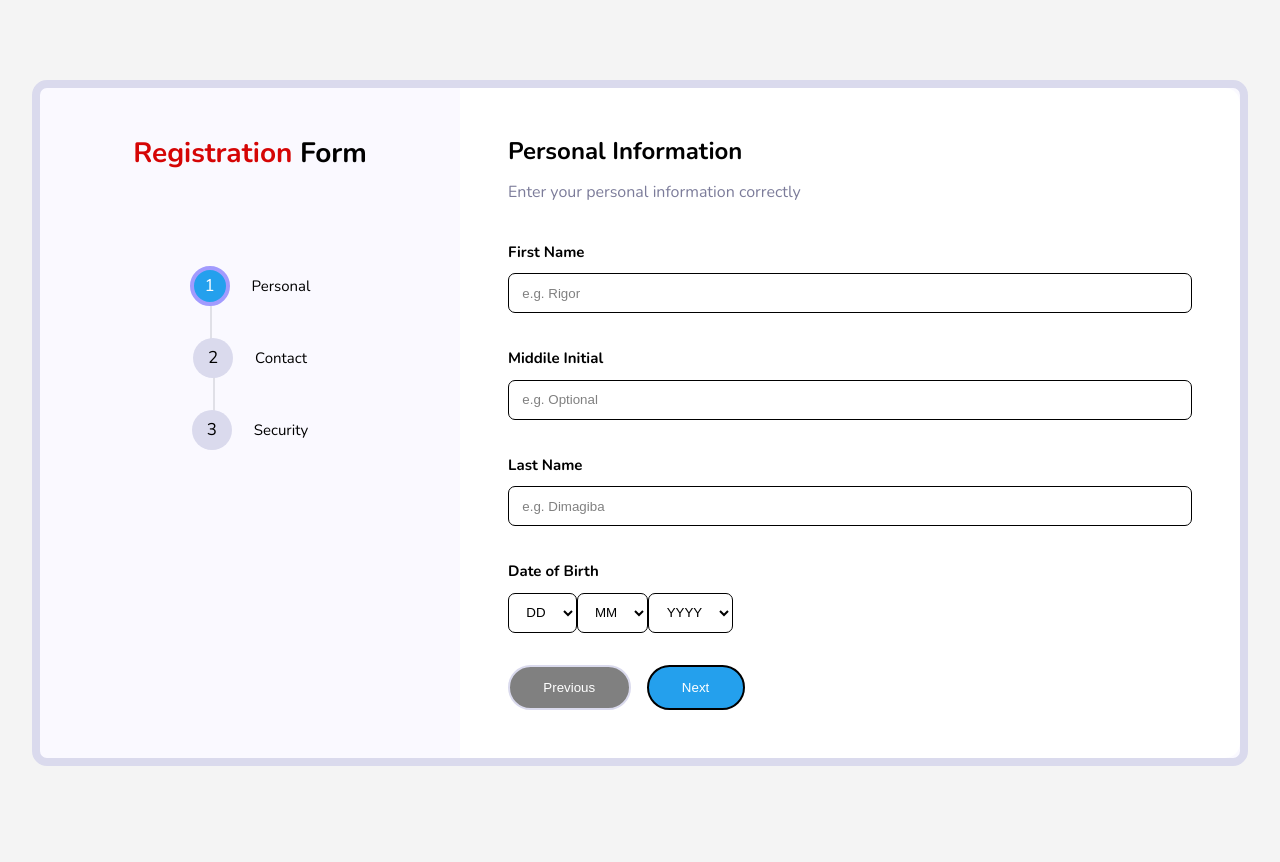
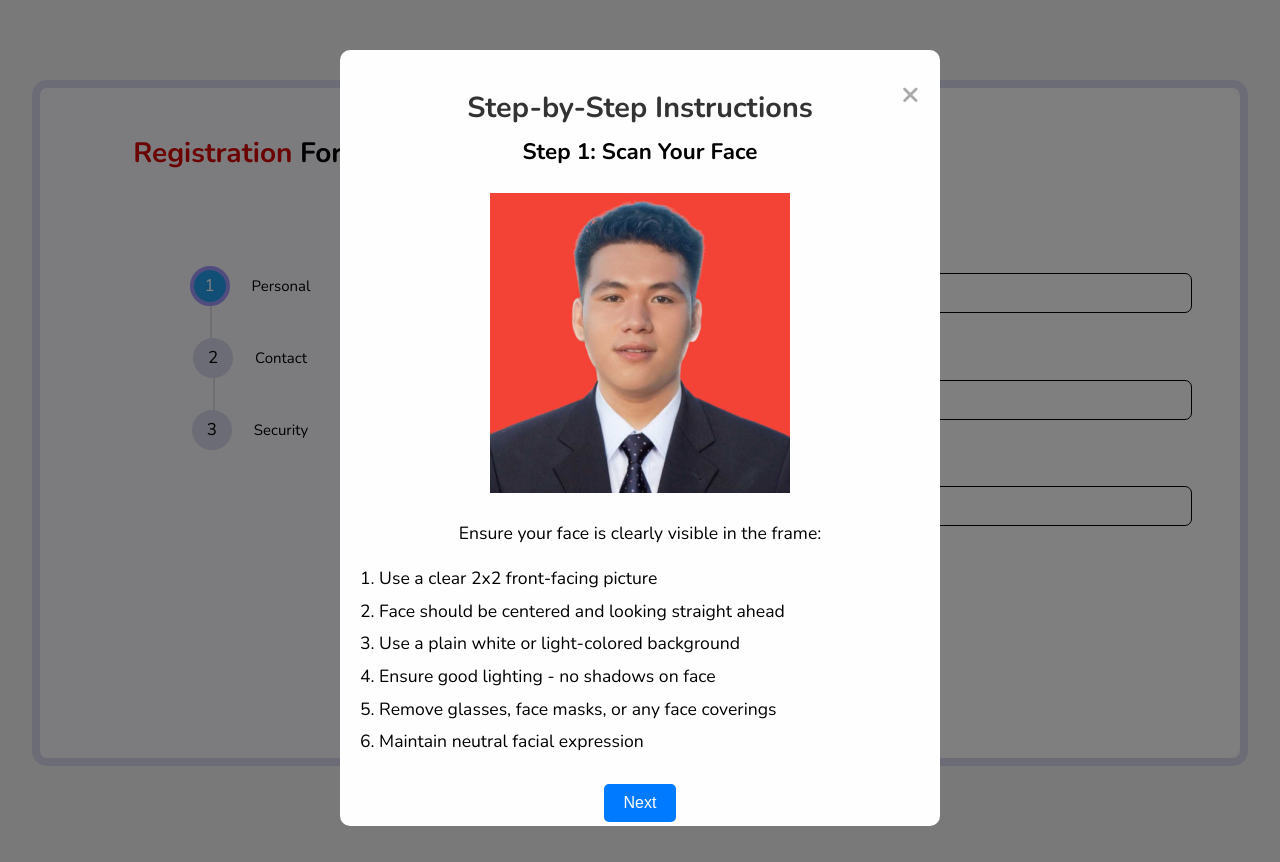
Before and after one commit to vaniii07/face-recognition, a Flask app: page /register in a window 1280 px wide. Run offline with Flask 3, Linux system fonts and the light colour scheme.

Commit message:
new changes on the ui

```diff
--- a/app/templates/index.html
+++ b/app/templates/index.html
@@ -816,7 +816,7 @@
                                             try {
                                               const date = new Date(`2000-01-01 ${record.time_out}`);
                                               if (isNaN(date.getTime())) {
-                                                return 'Not yet timeout';
+                                                return 'Exit not recorded';
                                               }
                                               return date.toLocaleTimeString('en-US', {
                                                 hour: 'numeric',
@@ -824,9 +824,9 @@
                                                 hour12: true
                                               });
                                             } catch (e) {
-                                              return 'Not yet timeout';
+                                              return 'Exit not recorded';
                                             }
-                                          })() : 'Not yet timeout';
+                                          })() : 'Exit not recorded';
 
                                           const row = `
                                             <tr>
--- a/app/templates/registration_form.html
+++ b/app/templates/registration_form.html
@@ -19,22 +19,68 @@
         left: 0;
         top: 0;
         width: 100%;
-        height: 100%;
+        height: 100vh;
         background-color: rgba(0,0,0,0.5);
         animation: fadeIn 0.3s ease-in-out;
+        display: flex;
+        align-items: flex-start;
+        justify-content: center;
+        overflow-y: auto;
       }
 
       .modal-content {
         background-color: #fefefe;
-        margin: 5% auto;
-        padding: 30px;
+        padding-top: 25px;
         border-radius: 10px;
-        width: 90%;
+        width: 95%;
         max-width: 600px;
+        max-height: 90vh;
+        overflow-y: auto;
         text-align: center;
         position: relative;
         animation: slideIn 0.3s ease-in-out;
+        margin: 50px auto;
+        transform: translateY(0);
       }
+
+      .modal-content img {
+        width: 100%;
+        max-width: 300px;
+        height: auto;
+        margin: 15px 0;
+      }
+
+      .modal-content h2 {
+        margin: 15px 0;
+        font-size: 1.8em;
+      }
+
+      .modal-content h3 {
+        margin: 12px 0;
+        font-size: 1.4em;
+      }
+
+      .modal-content p {
+        margin: 12px 0;
+        line-height: 1.5;
+        font-size: 1.1em;
+      }
+
+      .modal-content button {
+        margin: 10px 5px;
+      }
+
+      .modal-content ul {
+        margin: 10px 0;
+        padding-left: 20px;
+      }
+
+      .modal-content li {
+        margin: 8px 0;
+        line-height: 1.4;
+        font-size: 1.1em;
+      }
+
       .modal-btn {
         background-color: #4CAF50; /* Green background */
         color: white; /* White text */
@@ -111,12 +157,12 @@
 
       @keyframes slideIn {
         from {
-          transform: translateY(-100px);
           opacity: 0;
+          transform: translateY(-30px);
         }
         to {
+          opacity: 1;
           transform: translateY(0);
-          opacity: 1;
         }
       }
 
@@ -134,6 +180,12 @@
       .btn-instructions:hover {
         background-color: #0056b3; /* Darker blue on hover */
         transform: scale(1.05); /* Slightly enlarge on hover */
+      }
+
+      @media screen and (max-height: 600px) {
+        .modal-content {
+          margin: 30px auto;
+        }
       }
     </style>
   </head>
@@ -180,7 +232,7 @@
                 <input
                   type="text"
                   name="first_name"
-                  placeholder="e.g. Rigor"
+                  placeholder="First Name"
                   required
                 />
               </div>
@@ -189,7 +241,7 @@
                 <input
                   type="text"
                   name="middle_initial"
-                  placeholder="e.g. Optional"
+                  placeholder="Optional"
                 />
               </div>
               <div>
@@ -197,7 +249,7 @@
                 <input
                   type="text"
                   name="last_name"
-                  placeholder="e.g. Dimagiba"
+                  placeholder="Last Name"
                   required
                 />
               </div>
@@ -244,7 +296,6 @@
                 <input
                   type="text"
                   name="first_name"
-                  placeholder="e.g. John Doe"
                   required
                 />
               </div>
@@ -254,7 +305,23 @@
                 <input
                   type="text"
                   name="first_name"
-                  placeholder="e.g. John Doe"
+                  required
+                />
+              </div>
+              <div>
+                <label>Guardian's Name</label>
+                <input
+                  type="text"
+                  name="guardian_name"
+                  required
+                />
+              </div>
+              <div>
+                <label>Relationship to Guardian</label>
+                <input
+                  type="text"
+                  name="guardian_relationship"
+                  placeholder="Parent, Sibling, etc."
                   required
                 />
               </div>
@@ -402,15 +469,6 @@
         </div>
       </div>
     </div>
-    <div id="successModal" class="modal">
-      <div class="modal-content">
-        <span class="close">&times;</span>
-        <div class="success-icon">✓</div>
-        <h2>Success!</h2>
-        <p>Registration successful! Thank you for registering.</p>
-        <button class="modal-btn" onclick="closeModal()">OK</button>
-      </div>
-    </div>
     <div id="instructionModal" class="modal">
       <div class="modal-content">
         <span class="close" onclick="closeInstructionModal()">&times;</span>
@@ -419,7 +477,17 @@
           <div class="step" id="step-1">
             <h3>Step 1: Scan Your Face</h3>
             <img src="{{ url_for('static', filename='20214715.jpg') }}" alt="Scanning Face" style="width: 100%; max-width: 300px;">
-            <p style="color: black;">Ensure your face is clearly visible in the frame. Please use a clear 2x2 front-facing picture for best results. It should be a front face only.</p>
+            <p style="color: black;">
+              Ensure your face is clearly visible in the frame:
+              <ul style="text-align: left; margin-top: 10px;">
+                <li>1. Use a clear 2x2 front-facing picture</li>
+                <li>2. Face should be centered and looking straight ahead</li>
+                <li>3. Use a plain white or light-colored background</li>
+                <li>4. Ensure good lighting - no shadows on face</li>
+                <li>5. Remove glasses, face masks, or any face coverings</li>
+                <li>6. Maintain neutral facial expression</li>
+              </ul>
+            </p>
             <button type="button" class="btn-next btn-navigation" onclick="nextStep(2)">Next</button>
           </div>
           <div class="step" id="step-2" style="display: none;">
--- a/app/vehicle_registration/templates/form.html
+++ b/app/vehicle_registration/templates/form.html
@@ -223,7 +223,7 @@
                         <button type="submit" class="btn-submit">Submit</button>
                     </div>
                 </form>
-                <button type="button" class="btn btn-primary" onclick="location.href='{{ url_for('vehicle_registration.another_form') }}'">Go to Another Form</button>
+                <button type="button" class="btn btn-primary" onclick="location.href='{{ url_for('vehicle_registration.register_form') }}'">Go to Another Form</button>
             </div>
         </div>
 
--- a/main.py
+++ b/main.py
@@ -138,7 +138,7 @@
 
         # Get the current date and time
         current_datetime = datetime.now().strftime("%Y-%m-%d %H:%M:%S")
-        message_body = f"Good Day,\n\nWe are writing to inform you that {student_name} has been {attendance_type} at Urdaneta City University on {current_datetime}."
+        message_body = f"Dear Sir/Madam, This is to notify you that {student_name} was marked as {attendance_type} at Urdaneta City University on {current_datetime}."
         message = client.messages.create(
             messaging_service_sid=Config.TWILIO_MESSAGING_SERVICE_SID,
             body=message_body,
```
Also changed, not shown: app/templates/forgotpass.html (+38 -2 lines), app/templates/login.html (+41 -1 lines), app/templates/signup.html (+43 -3 lines), 1 other file.
